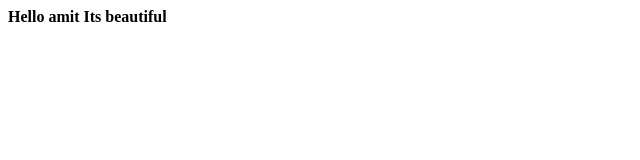
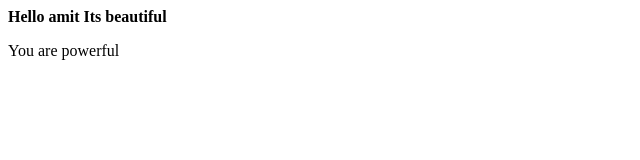
Before and after one commit to kushamit67/project1, a plain HTML site: page index.html in a window 1280 px wide. Shown: the whole page, without its empty margins (0-640 px from the left). Drawn offline with Linux system fonts and the light colour scheme.

Commit message:
added new text in index.html

```diff
--- a/index.html
+++ b/index.html
@@ -8,5 +8,6 @@
 <body>
     <strong>Hello amit</strong>
     <strong>Its beautiful</strong>
+    <p>You are powerful</p>
 </body>
 </html>
```
